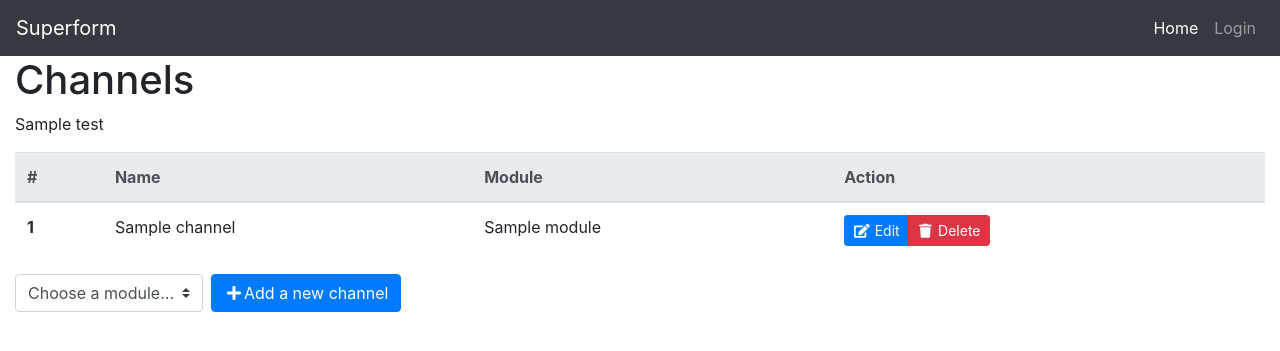
After one commit to mstguillain/LINGI2255-2018-Superform-MS, a Flask app: template superform/superform/templates/channels.html in a window 1280 px wide. The commit adds this page. Shown: the top 351 px of the page. Run offline with Flask 2, Linux system fonts and the light colour scheme; the template is opened without the code that fills it: most values are stand-ins (such as "Sample title", 1, 10 or a date in 2020); parts of the project's set-up code (start-up, migrations or seed data) failed here and were passed over; some libraries are stand-ins or nearby versions.

Commit message:
Initial channel view

```diff
--- a/superform/superform/__init__.py
+++ b/superform/superform/__init__.py
@@ -1,8 +1,12 @@
 from flask import Flask, render_template, session, request, redirect, url_for
+import pkgutil
+import importlib
 
+import superform.plugins
 from superform.models import User, Channel, db as models_db
 from superform.authentication import authentication_page, db as authentication_db
 from superform.authorizations import authorizations_page, db as authorizations_db
+from superform.channels import channels_page, db as channels_db
 from superform.utils import login_required
 
 app = Flask(__name__)
@@ -11,11 +15,20 @@ app.config.from_json("config.json")
 # Register blueprints
 app.register_blueprint(authentication_page)
 app.register_blueprint(authorizations_page)
+app.register_blueprint(channels_page)
 
 # Init dbs
+models_db.init_app(app)
 authentication_db.init_app(app)
-models_db.init_app(app)
 authorizations_db.init_app(app)
+channels_db.init_app(app)
+
+# List available channels in config
+app.config["PLUGINS"] = {
+    name: importlib.import_module(name)
+    for finder, name, ispkg
+    in pkgutil.iter_modules(superform.plugins.__path__, superform.plugins.__name__ + ".")
+}
 
 
 @app.route('/')
@@ -46,9 +59,9 @@ def new_channel():
         return render_template('new_channel.html', pluginparams={})
     elif request.method == "POST":
         channelname = request.form.get('chanName')
-        c = Channel(name=channelname, module="mail", config={})
+        c = Channel(name=channelname, module="mail", config="{}")
         models_db.session.add(c)
-        models_db.commit()
+        models_db.session.commit()
         return redirect(url_for('index'))
 
 
--- a/superform/superform/authorizations.py
+++ b/superform/superform/authorizations.py
@@ -8,5 +8,6 @@ db = SQLAlchemy()
 
 
 @authorizations_page.route("/authorizations")
+@login_required()
 def authorizations():
     return render_template("authorizations.html")
--- /dev/null
+++ b/superform/superform/templates/channels.html
@@ -0,0 +1,47 @@
+{% extends "layout.html" %}
+{% block title %}Channels{% endblock %}
+{% block content %}
+    <h1>Channels</h1>
+    <p>
+    {{ test }}
+    </p>
+    <table class="table">
+        <thead class="thead-light">
+            <tr>
+                <th scope="col">#</th>
+                <th scope="col">Name</th>
+                <th scope="col">Module</th>
+                <th scope="col">Action</th>
+            </tr>
+        </thead>
+        <tbody>
+            {% for channel in channels %}
+            <tr>
+                <th scope="row">{{ loop.index }}</th>
+                <td>{{ channel.name }}</td>
+                <td>{{ channel.module }}</td>
+                <td>
+                    <div class="btn-group btn-group-sm" role="group" aria-label="Basic example">
+                        <button type="button" class="btn btn-primary"><i class="fas fa-fw fa-edit"></i> Edit</button>
+                        <button type="button" class="btn btn-danger"><i class="fas fa-fw fa-trash"></i> Delete</button>
+                    </div>
+                </td>
+            </tr>
+            {% endfor %}
+        </tbody>
+    </table>
+    <form class="form-inline">
+        <label class="sr-only" for="inlineFormCustomSelectModule">Module</label>
+        <div class="input-group mr-sm-2">
+            <select class="custom-select" id="inlineFormCustomSelectModule">
+                <option selected>Choose a module...</option>
+                {% for module in modules %}
+                <option value="{{ module }}">{{ module }}</option>
+                {% endfor %}
+            </select>
+        </div>
+        <button type="submit" class="btn btn-primary">
+            <i class="fas fa-fw fa-plus"></i>Add a new channel
+        </button>
+    </form>
+{% endblock %}
--- a/superform/superform/templates/index.html
+++ b/superform/superform/templates/index.html
@@ -5,6 +5,7 @@
 
     {% if session.logged_in %}
         <p>{{ user }}</p>
+        <p>{{ user.admin }}</p>
 
         <div class="row">
         <div class="col-md-12">
--- a/superform/superform/templates/layout.html
+++ b/superform/superform/templates/layout.html
@@ -8,6 +8,7 @@
 
         <!-- Bootstrap CSS -->
         <link rel="stylesheet" href="{{ url_for('static', filename='css/bootstrap.min.css') }}" integrity="sha384-Gn5384xqQ1aoWXA+058RXPxPg6fy4IWvTNh0E263XmFcJlSAwiGgFAW/dAiS6JXm" crossorigin="anonymous">
+        <link rel="stylesheet" href="{{ url_for('static', filename='css/fontawesome.min.css') }}" integrity="sha384-lKuwvrZot6UHsBSfcMvOkWwlCMgc0TaWr+30HWe3a4ltaBwTZhyTEggF5tJv8tbt" crossorigin="anonymous">
 
         <title>{% block title %}{% endblock %} - Superform</title>
         {% endblock %}
```
Also changed, not shown: superform/superform/channels.py (added, +15 -0 lines), superform/superform/templates/new_channel.html (deleted, +0 -29 lines), superform/superform/plugins/mail.py (added).
